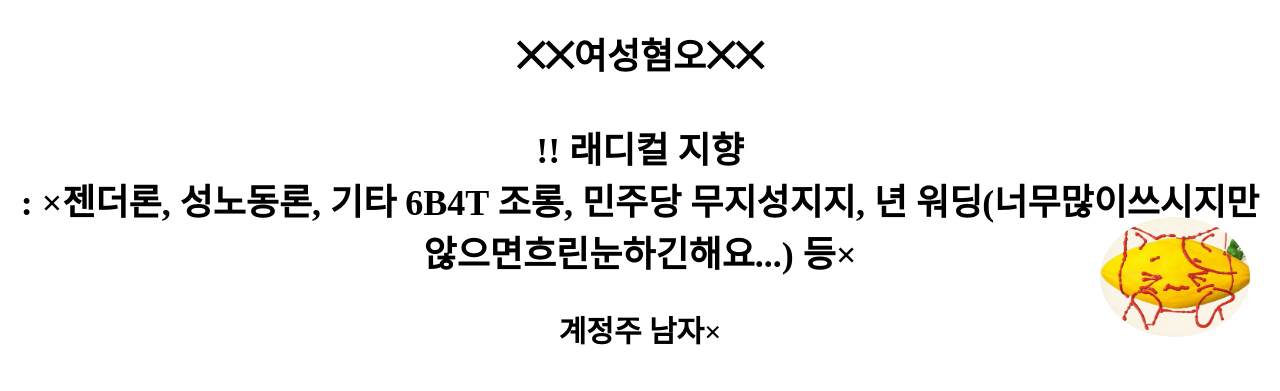
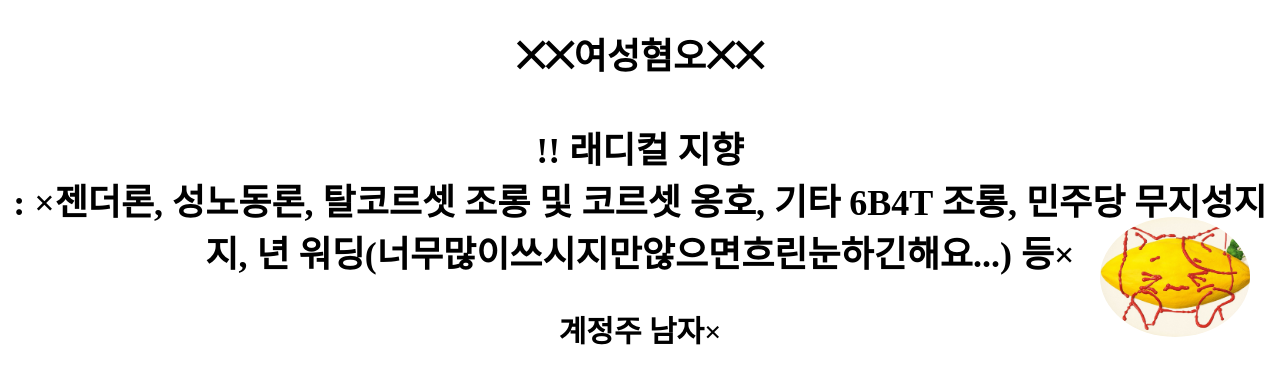
Before and after one commit to zer01dd0513-cloud/hngrlee, a plain HTML site: page death.html in a window 1280 px wide. Shown: the part 409-800 px from the top of the page. Drawn offline with Linux system fonts and the light colour scheme; a web font is replaced by a local one.

Commit message:
Update death.html

```diff
--- a/death.html
+++ b/death.html
@@ -99,7 +99,7 @@
     <h1>死인</h1>
     <h2>⨉⨉여성혐오⨉⨉<br><br>
       !! 래디컬 지향<br>
-      : ×젠더론, 성노동론, 기타 6B4T 조롱, 민주당 무지성지지, 년 워딩(너무많이쓰시지만않으면흐린눈하긴해요...) 등×<br>
+      : ×젠더론, 성노동론, 탈코르셋 조롱 및 코르셋 옹호, 기타 6B4T 조롱, 민주당 무지성지지, 년 워딩(너무많이쓰시지만않으면흐린눈하긴해요...) 등×<br>
       </h2>
     <p><span class="l">계정주 남자×</span><br><br>
       빵준× 빵왼× 준른×<br>
```
